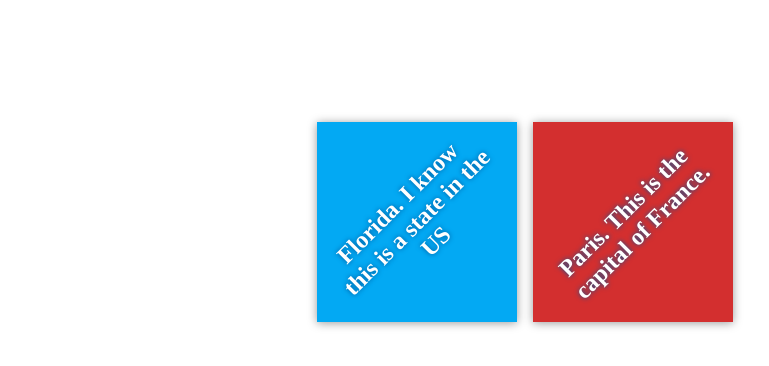
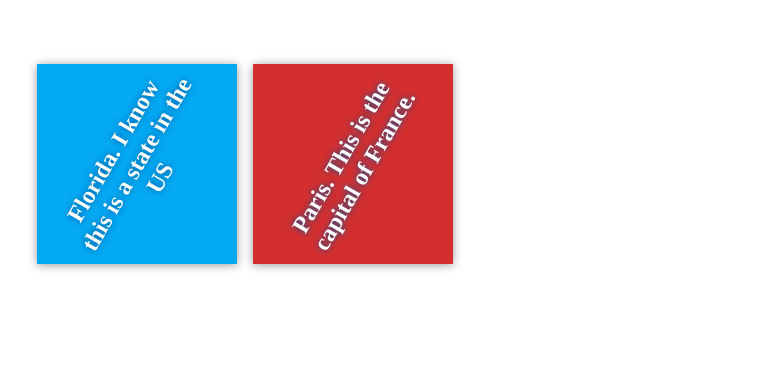
Before and after one commit to tanmayk1994/my-travel-plans, a plain HTML site: page index.html in a window 1280 px wide. Shown: the part 178-544 px from the top of the page, without its empty margins (115-884 px from the left). Drawn offline with Linux system fonts and the light colour scheme; files that its build step writes are made by us from their sources.

Commit message:
Changed height, rotation and justify-content

```diff
--- a/app.css
+++ b/app.css
@@ -1,6 +1,6 @@
 html {
     box-sizing: border-box;
-    height: 100%;
+    height: 90%;
 }
 
 *,
@@ -12,7 +12,7 @@ html {
 body {
     display: flex;
     margin: 0;
-    height: 100%;
+    height: 95%;
 }
 
 .container {
@@ -24,7 +24,7 @@ body {
 .destination-container {
     display: flex;
     flex-flow: wrap;
-    justify-content: center;
+    justify-content: left;
 }
 
 .destination {
@@ -42,8 +42,8 @@ body {
 
 h2 {
     margin: 0;
-    transform: rotate(-45deg);
-    text-shadow: 0 0 5px #01579b;
+    transform: rotate(-60deg);
+    text-shadow: 0 0 6px #01579b;
 }
 
 #florida {
```
